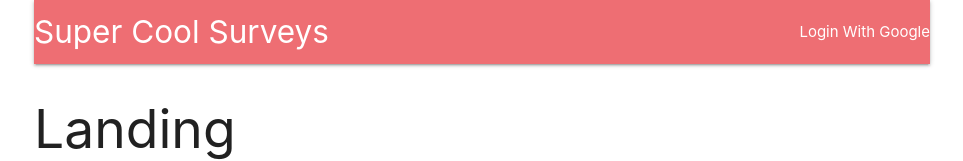
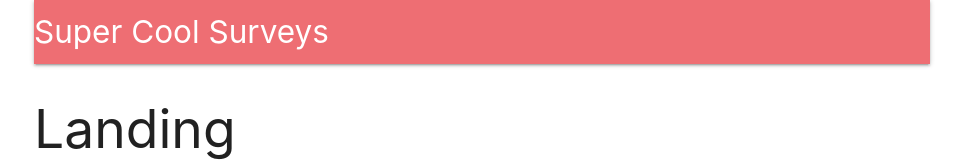
Before and after one commit to realtimschmidt/server_for_node_react_udemy_course, a React (Create React App) app in the folder client/: page / in a window 1280 px wide. Shown: the top 161 px of the page, without its empty margins (158-1121 px from the left). Built offline with nearby package versions, Linux system fonts and the light colour scheme; no server answers.

Commit message:
use the login button

```diff
--- a/client/src/components/Header.js
+++ b/client/src/components/Header.js
@@ -1,15 +1,29 @@
 import React, { Component } from 'react'
+import { connect } from 'react-redux'
 
 class Header extends Component {
+  renderContent() {
+    switch (this.props.auth) {
+      case null:
+        return
+      case false:
+        return (
+          <li><a href="/auth/google">Login with Google</a></li>
+        )
+      default:
+        return <li><a>Logout</a></li>
+    }
+  }
+
   render() {
     return (
       <nav>
         <div className="nav-wrapper">
-          <a className="left brand-logo">
-            Super Cool Surveys
-          </a>
+          <a className="left brand-logo">Super Cool Surveys</a>
           <ul className="right">
-            <li>Login With Google</li>
+            <li>
+              {this.renderContent()}
+            </li>
           </ul>
         </div>
       </nav>
@@ -17,4 +31,8 @@ class Header extends Component {
   }
 }
 
-export default Header
+function mapStateToProps({ auth }) {
+  return { auth }
+}
+
+export default connect(mapStateToProps)(Header)
```
